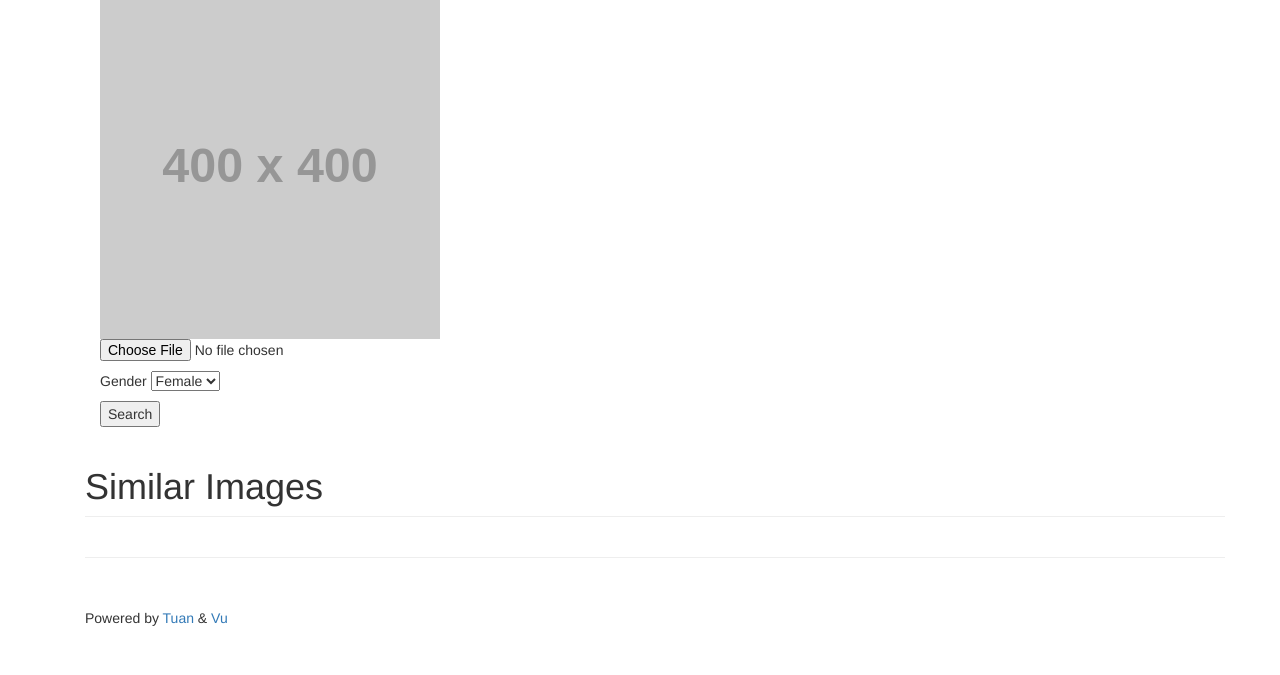
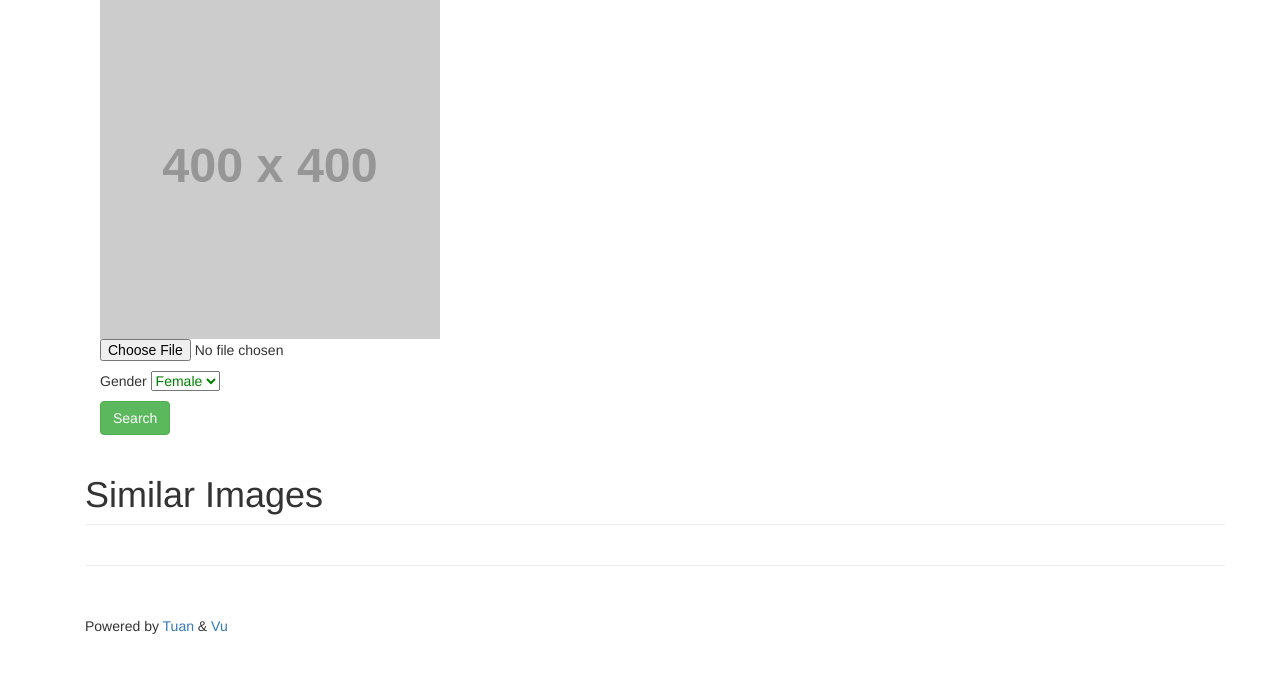
Before and after one commit to QuangVuZalora/Lina, a Django app: template Slayer/templates/result.html in a window 1280 px wide. Shown: the part 290-965 px from the top of the page. Before the commit the page ends 916 px from the top, so only its background shows below. Run offline with Django 3.2, Linux system fonts and the light colour scheme; the template is opened without the code that fills it, so the values that code supplies are empty; grey boxes labelled with a size stand in for pictures from a placeholder-image service; parts of the project's set-up code (start-up, migrations or seed data) failed here and were passed over; some libraries are stand-ins or nearby versions.

Commit message:
add color to button

```diff
--- a/Slayer/templates/result.html
+++ b/Slayer/templates/result.html
@@ -66,12 +66,12 @@
                 </p>
                 <p>
                     Gender
-                    <select name="gender" id="id_myselect">
+                    <select name="gender" id="id_myselect" style="color:green">
                         <option value="female" selected="selected">Female</option>
                         <option value="male">Male</option>
                     </select>
                 </p>
-                <input type="submit" value="Search"/>
+                <input class="btn btn-success" type="submit" value="Search"/>
             </form>
             {% if error %}
                 {{ error }}
```
